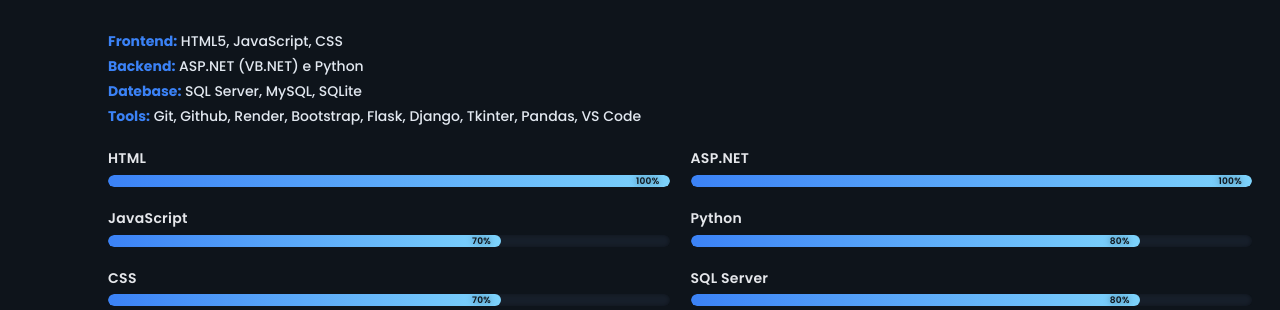
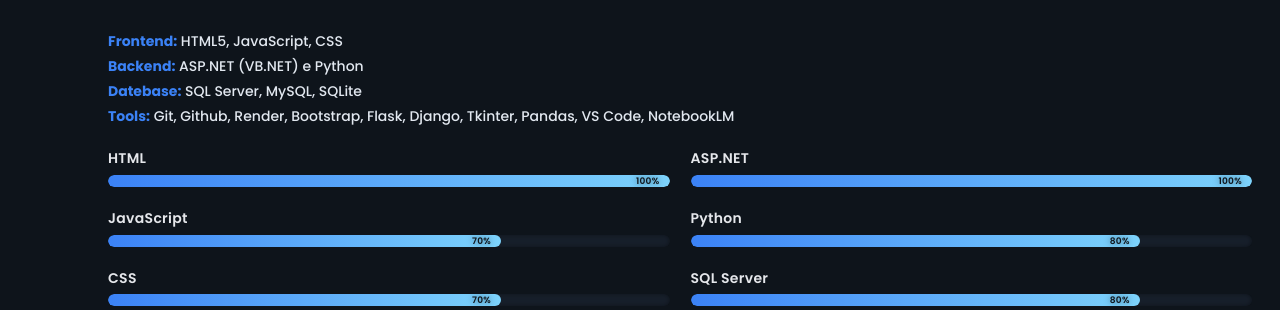
Before and after one commit to buzzz1995-ops/Portf-lio-Online, a Flask app: page / in a window 1280 px wide. Shown: the part 1484-1794 px from the top of the page. Run offline with Flask 3, Linux system fonts and the light colour scheme.

Commit message:
Update index.html

```diff
--- a/templates/index.html
+++ b/templates/index.html
@@ -130,7 +130,7 @@
                 <p><strong>Frontend:</strong> HTML5, JavaScript, CSS</p>
                 <p><strong>Backend:</strong> ASP.NET (VB.NET) e Python</p>
                 <p><strong>Datebase:</strong> SQL Server, MySQL, SQLite</p>
-                <p><strong>Tools:</strong> Git, Github, Render, Bootstrap, Flask, Django, Tkinter, Pandas, VS Code</p>
+                <p><strong>Tools:</strong> Git, Github, Render, Bootstrap, Flask, Django, Tkinter, Pandas, VS Code, NotebookLM</p>
             </div>
             <div class="skills">
                 <div class="skill">
```
